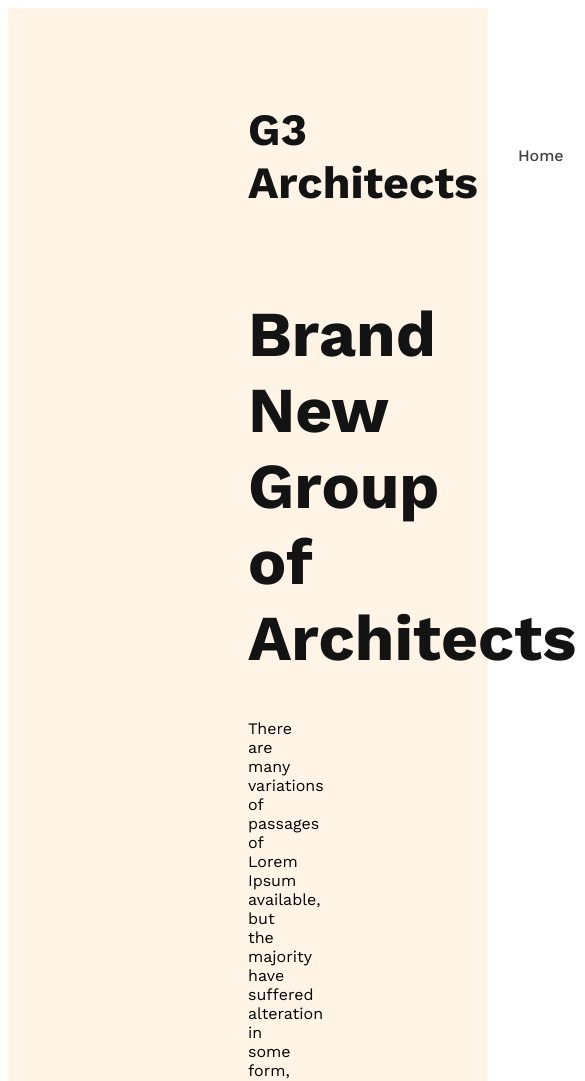
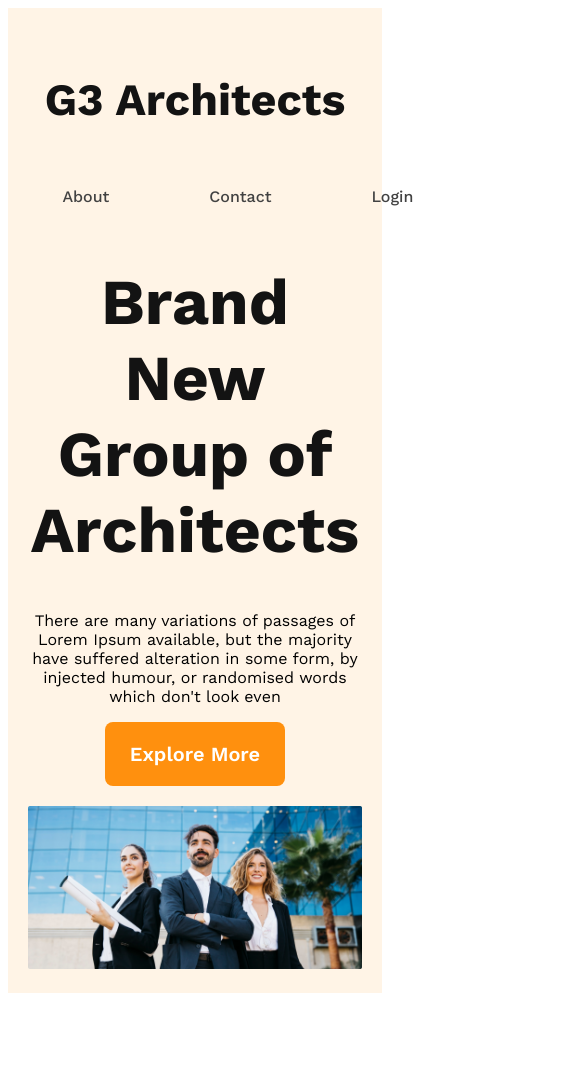
Before and after one commit to Khairul76454542/g3-architects-website, a plain HTML site: page index.html in a window 390 px wide. Shown: the top 1081 px of the page, 585 px wide, since content can reach past the window. After the commit the page ends 1001 px from the top, so only its background shows below. Drawn offline with nearby package versions, Linux system fonts and the light colour scheme.

Commit message:
finished the header section with responsive for mobile and medium devices

```diff
--- a/styles/architect.css
+++ b/styles/architect.css
@@ -8,7 +8,14 @@
 }
 
 .btn-primary{
-
+    border-radius: 8px;
+    color: #fff;
+    font-size: 1.25rem;
+    background: #FF900E;
+    padding: 20px 25px;
+    font-weight: 600;
+    cursor: pointer;
+    border: 0;
 }
 /* header styles */
 header{
@@ -52,3 +59,27 @@ nav li a{
 .banner-desciption{
     color: #727272;
 }
+.banner img{
+    margin-top: 20px;
+    width: 100%;
+}
+/* responsive media queries */
+/* mobile devices */
+@media screen and (max-width: 576px) {
+    header{
+        padding: 20px;
+    }
+    nav{
+        flex-direction: column;
+    }
+}
+
+/* tablet or medium devices */
+@media screen and (min-width:576px) and (max-width: 960px) {
+    header{
+        padding: 20px;
+    }
+    nav{
+        flex-direction: column;
+    }
+}
```
